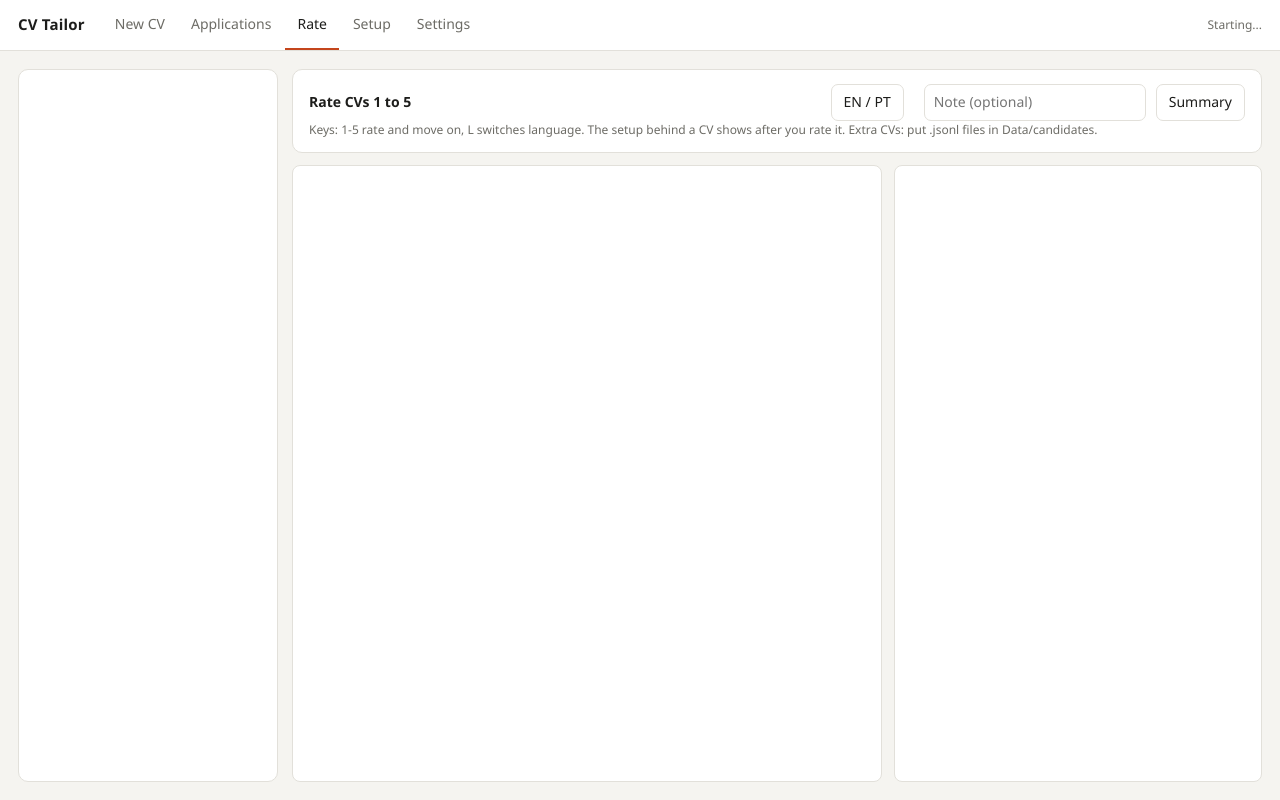
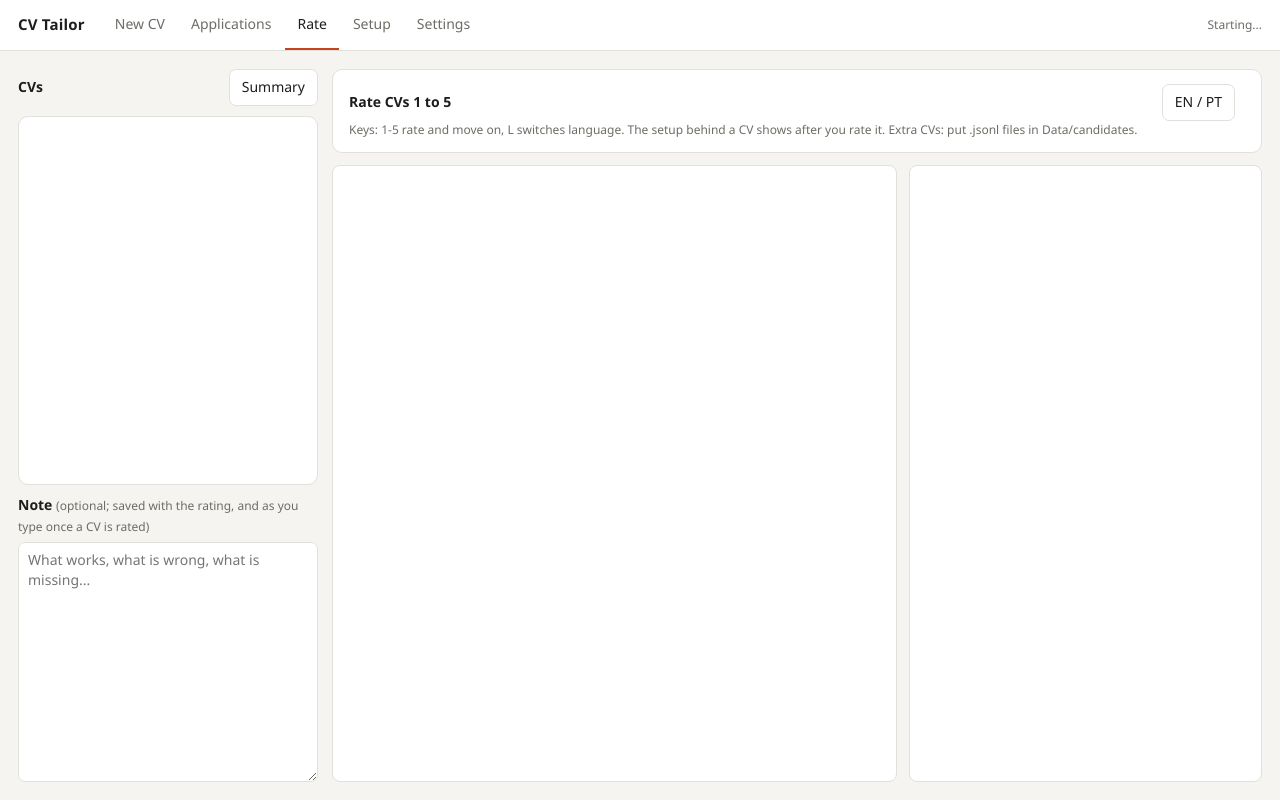
Before and after one commit to Pedro-Iaki/CV-Tailor, a plain HTML site: page cvtailor/ui/index.html in a window 1280 px wide. Both pictures are taken after a click on the button "Rate". Drawn offline with Linux system fonts and the light colour scheme.

Commit message:
Rate tab: larger note box under the list, Summary above it
Co-Authored-By: Claude Opus 5.5 <noreply@anthropic.com>

```diff
--- a/cvtailor/ui/index.html
+++ b/cvtailor/ui/index.html
@@ -28,7 +28,11 @@ th{font-size:12px;color:var(--muted);font-weight:600}tr.sel td{background:var(--
 .pill{display:inline-block;padding:1px 8px;border-radius:99px;font-size:12px;border:1px solid var(--line)}
 .ok{color:var(--ok)}.warn{color:var(--warn)}.bad{color:var(--bad)}
 .bar{height:6px;background:var(--soft);border-radius:99px;overflow:hidden;width:220px}.bar i{display:block;height:100%;background:var(--accent);width:0}
-.rate{display:grid;grid-template-columns:260px 1fr;gap:14px;height:100%}
+.rate{display:grid;grid-template-columns:300px 1fr;gap:14px;height:100%}
+.rateside{display:flex;flex-direction:column;gap:10px;min-height:0;height:100%}
+.rateside .list{flex:1 1 0;min-height:120px}
+.notebox{display:flex;flex-direction:column;gap:6px;flex:0 0 auto}
+.notebox textarea{height:240px;min-height:120px;box-sizing:border-box}
 .list{background:var(--panel);border:1px solid var(--line);border-radius:10px;overflow:auto}
 .item{display:flex;justify-content:space-between;gap:8px;padding:8px 12px;border-top:1px solid var(--line);cursor:pointer}
 .item:first-child{border-top:0}.item.on{background:var(--soft);box-shadow:inset 3px 0 var(--accent)}
@@ -75,11 +79,15 @@ pre.job{margin:0;white-space:pre-wrap;overflow:auto;background:var(--panel);bord
 </div></section>
 
 <section class="tab" id="tab-rate"><div class="rate">
- <div class="list" id="rateList"></div>
+ <div class="rateside">
+  <div class="row"><b class="grow">CVs</b><button id="rateSummary" title="Mean rating per setup">Summary</button></div>
+  <div class="list" id="rateList"></div>
+  <div class="notebox"><label for="rateNote"><b>Note</b> <span class="muted small">(optional; saved with the rating, and as you type once a CV is rated)</span></label>
+   <textarea id="rateNote" placeholder="What works, what is wrong, what is missing..."></textarea></div>
+ </div>
  <div>
   <div class="card" style="margin-bottom:12px"><div class="row"><b class="grow" id="rateTitle">Rate CVs 1 to 5</b>
-   <button id="rateLang">EN / PT</button><span class="stars" id="stars"></span>
-   <input type="text" id="rateNote" placeholder="Note (optional)" style="min-width:200px"><button id="rateSummary">Summary</button></div>
+   <button id="rateLang">EN / PT</button><span class="stars" id="stars"></span></div>
    <div class="muted small" id="rateLabel">Keys: 1-5 rate and move on, L switches language. The setup behind a CV shows after you rate it. Extra CVs: put .jsonl files in Data/candidates.</div></div>
   <div class="panes" id="ratePanes"><iframe id="rateCv" title="CV"></iframe><pre class="job" id="rateJob"></pre></div>
   <div class="card" id="rateSummaryCard" style="display:none"></div>
```
